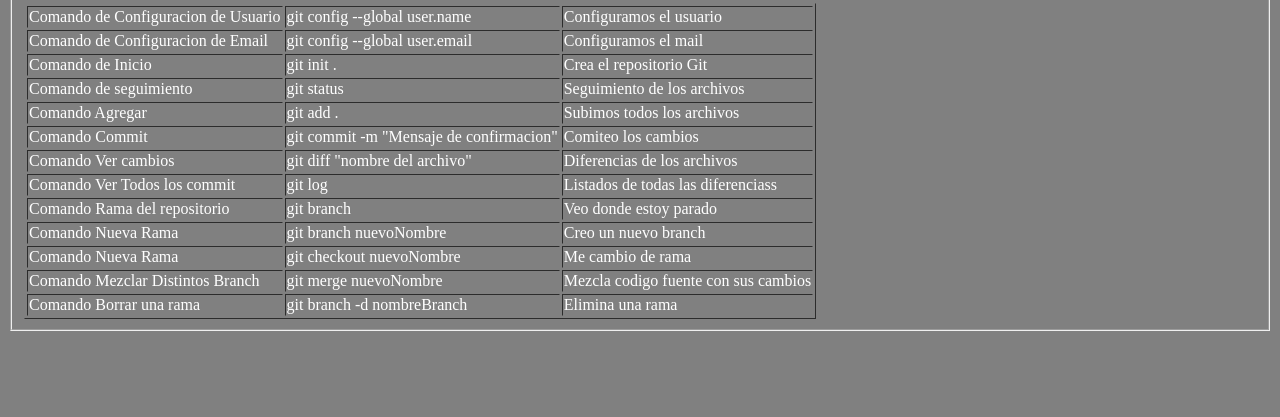
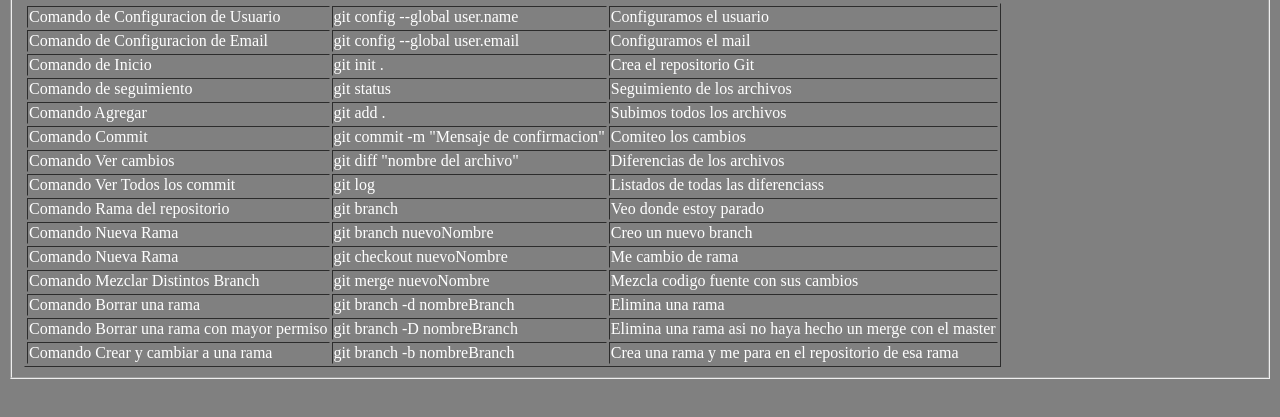
Before and after one commit to juank3bytes/cursoGit, a plain HTML site: page index.html in a window 1280 px wide. Shown: the part 87-504 px from the top of the page. Drawn offline with Linux system fonts and the light colour scheme.

Commit message:
Cambios en el archivos index

```diff
--- a/index.html
+++ b/index.html
@@ -72,6 +72,16 @@
 					<td>git branch -d nombreBranch</td>
 					<td>Elimina una rama</td>
 				</tr>
+				<tr>
+					<td>Comando Borrar una rama con mayor permiso</td>
+					<td>git branch -D nombreBranch</td>
+					<td>Elimina una rama asi no haya hecho un merge con el master</td>
+				</tr>
+				<tr>
+					<td>Comando Crear y cambiar a una rama</td>
+					<td>git branch -b nombreBranch</td>
+					<td>Crea una rama y me para en el repositorio de esa rama</td>
+				</tr>
 			</table>
 	</fieldset>
 </body>
```
